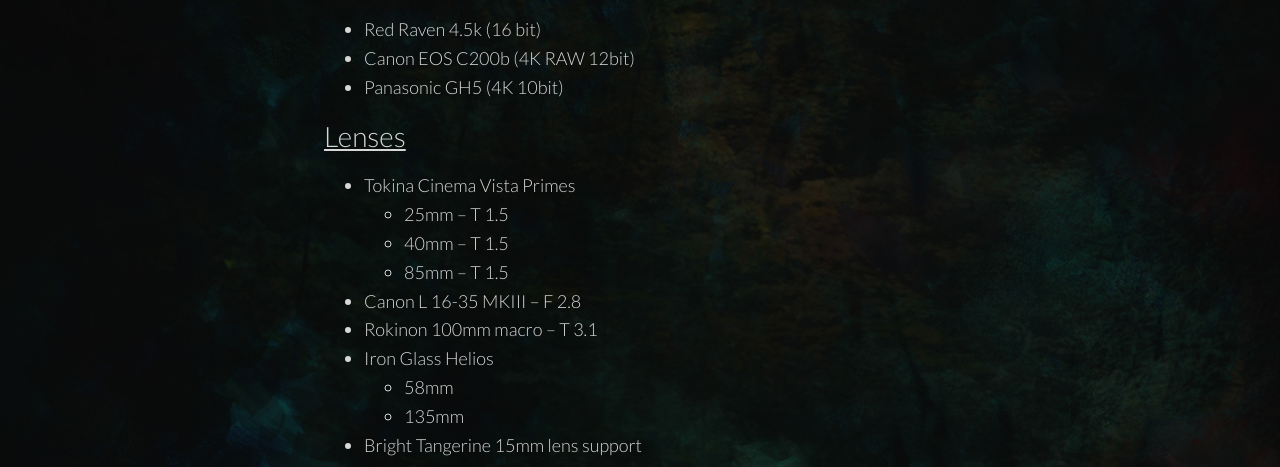
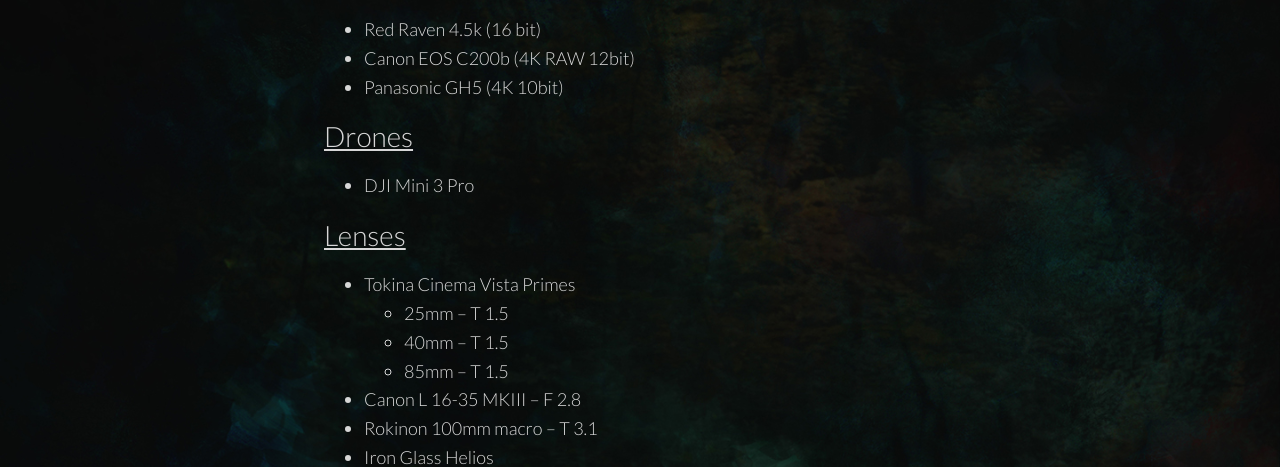
Before and after one commit to SchuyTyr/LawtonMeyer, a plain HTML site: page gearlist.html in a window 1280 px wide. Shown: the part 358-825 px from the top of the page. Drawn offline with Linux system fonts and the light colour scheme; a web font is replaced by a local one.

Commit message:
updated gearlist

```diff
--- a/gearlist.html
+++ b/gearlist.html
@@ -61,6 +61,13 @@
                     </li>
                     <li class="">
                         Panasonic GH5 (4K 10bit)
+                    </li>
+                </ul>
+
+                <u class="gearListHeaders">Drones</u>
+                <ul class="gearList">
+                    <li class="">
+                        DJI Mini 3 Pro
                     </li>
                 </ul>
 
```
